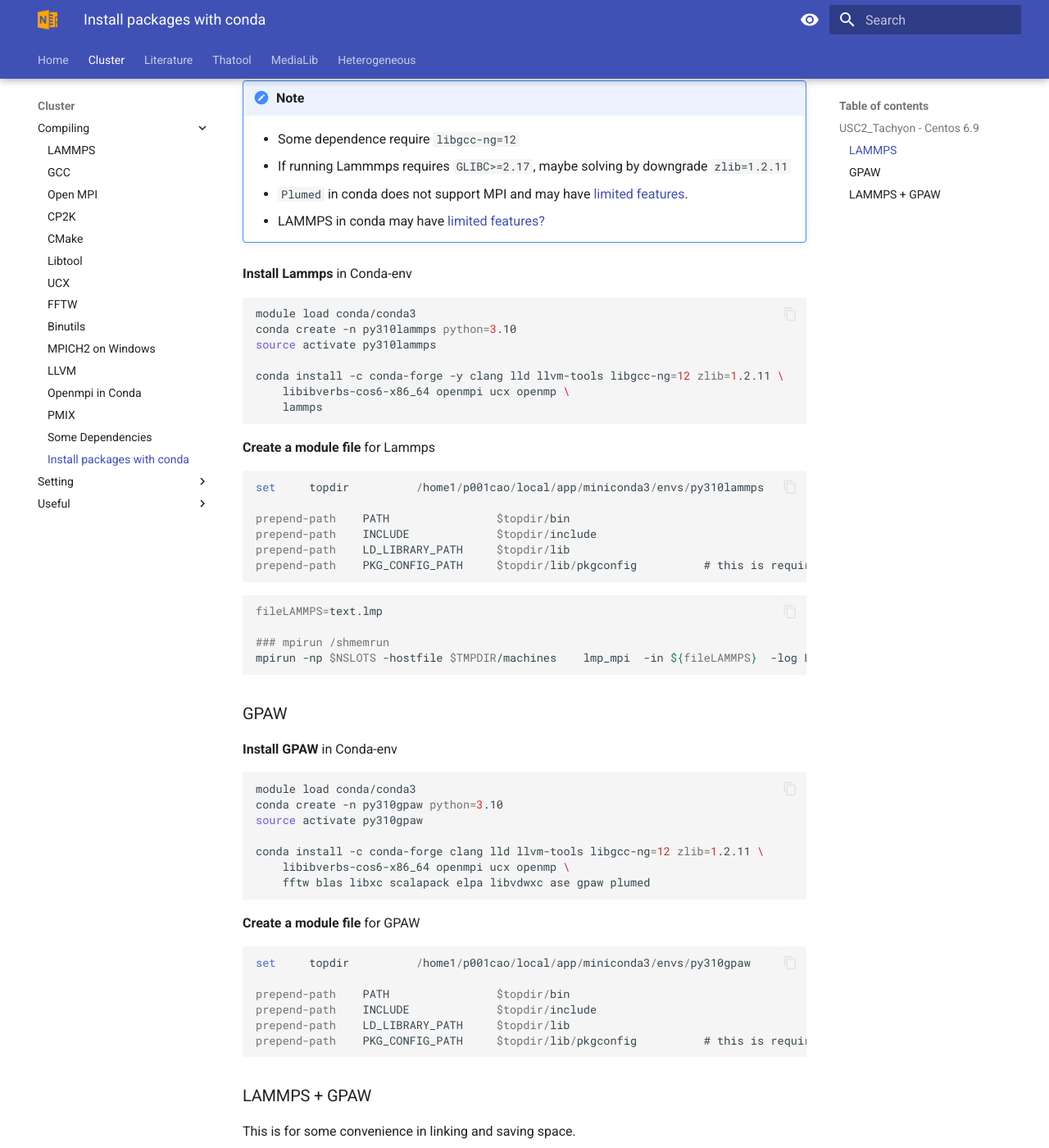
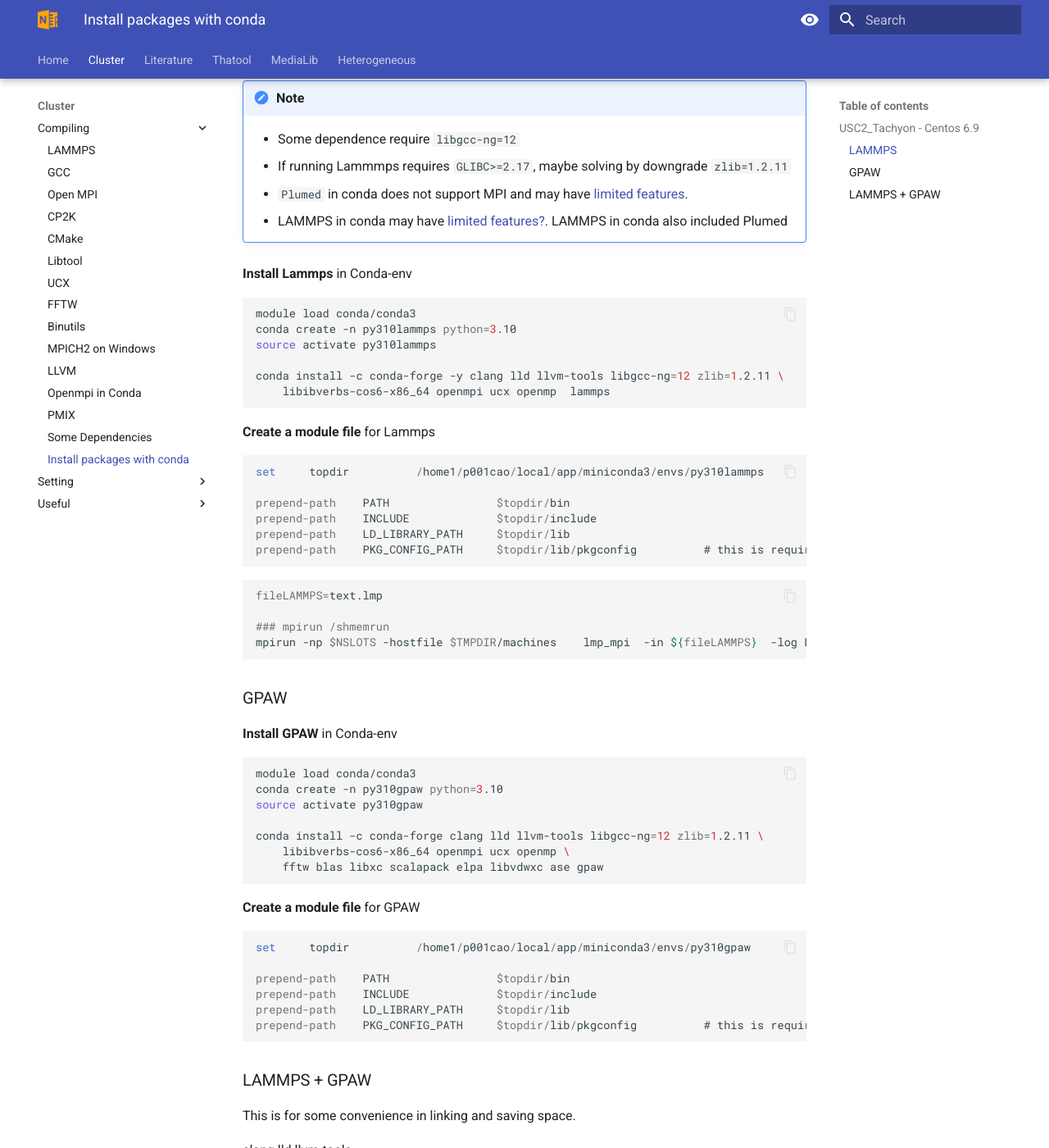
Before and after one commit to thangckt/thangckt.github.io, an MkDocs documentation site: the page built from docs/cluster/compiling/conda_packages.md, in a window 1280 px wide and 1400 px high, scrolled down 566 px. Shown: the whole window at 82% size. Built offline with MkDocs 1.6.1 and Material for MkDocs 9.7.7, drawn with Linux system fonts in a browser that asks for light colours; the version menu is left out.

Commit message:
Update conda_packages.md

````diff
--- a/docs/cluster/compiling/conda_packages.md
+++ b/docs/cluster/compiling/conda_packages.md
@@ -21,7 +21,7 @@ This way may eliminate some work on installing dependencies
     - Some dependence require `libgcc-ng=12`
     - If running Lammmps requires `GLIBC>=2.17`, maybe solving by downgrade `zlib=1.2.11`
     - `Plumed` in conda does not support MPI and may have [limited features](https://www.plumed.org/doc-v2.8/user-doc/html/_installation.html).
-    - LAMMPS in conda may have [limited features?](https://docs.lammps.org/Install_conda.html)
+    - LAMMPS in conda may have [limited features?](https://docs.lammps.org/Install_conda.html). LAMMPS in conda also included Plumed
 
 **Install Lammps** in Conda-env
 
@@ -31,8 +31,7 @@ conda create -n py310lammps python=3.10
 source activate py310lammps
 
 conda install -c conda-forge -y clang lld llvm-tools libgcc-ng=12 zlib=1.2.11 \
-    libibverbs-cos6-x86_64 openmpi ucx openmp \
-    lammps
+    libibverbs-cos6-x86_64 openmpi ucx openmp  lammps
 ```
 
 **Create a module file** for Lammps
````
Also changed, not shown: other parts of docs/cluster/compiling/conda_packages.md (+2 -2 lines).
